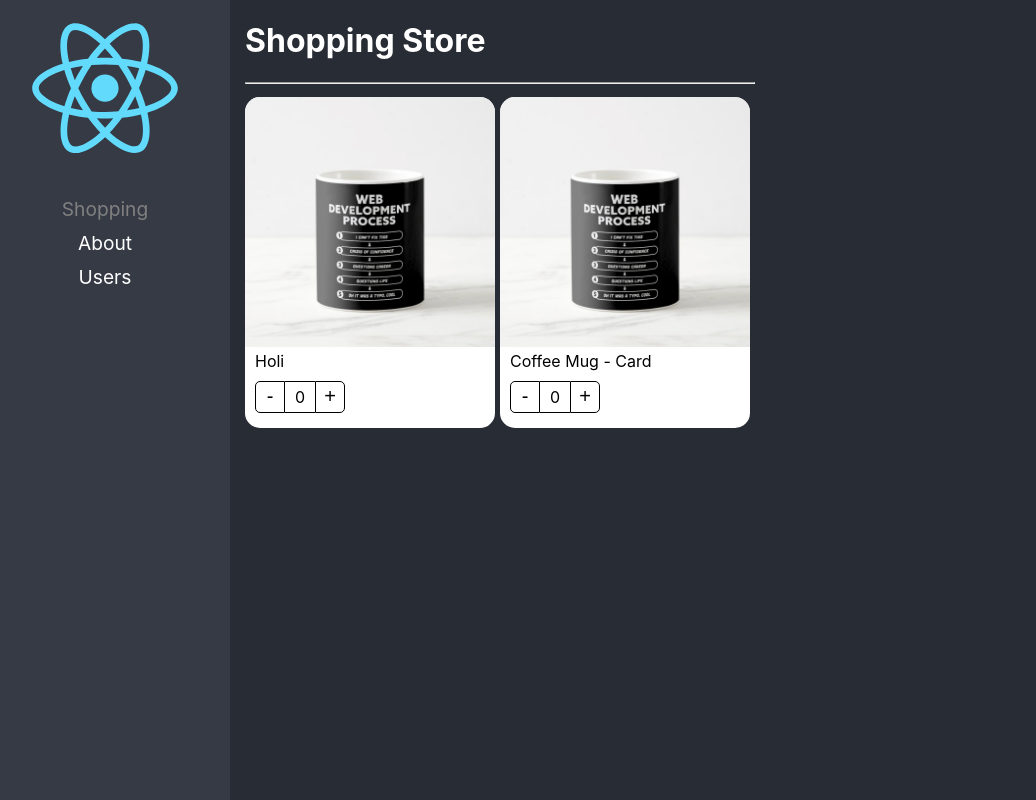
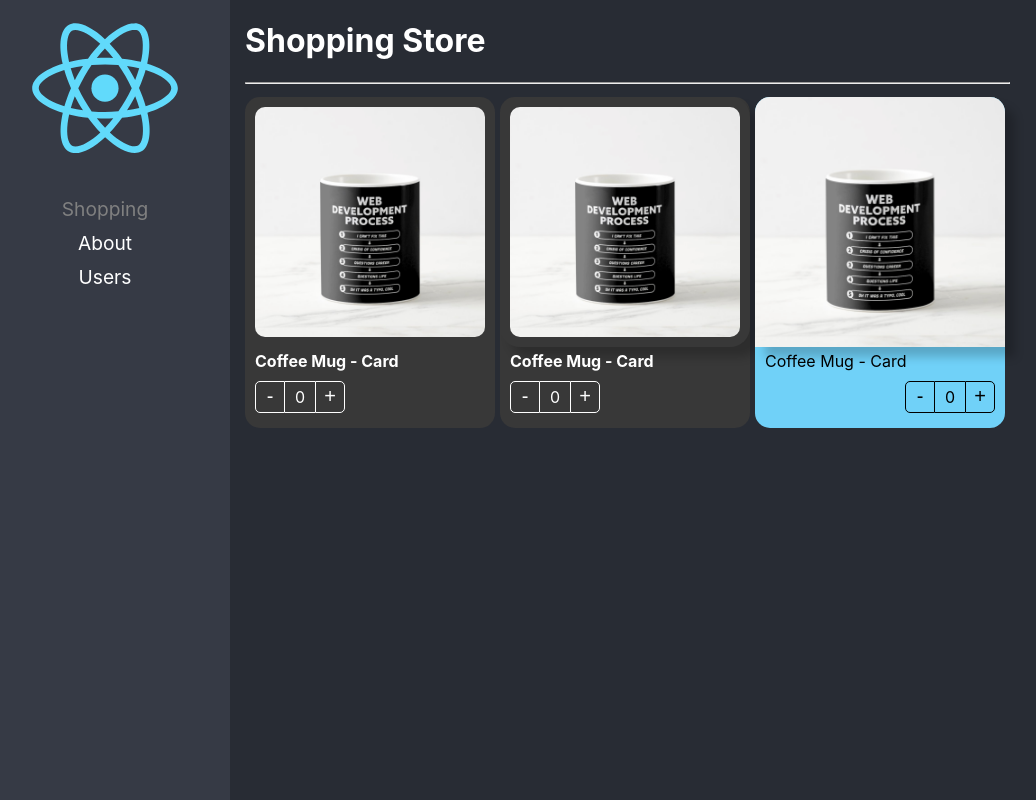
Before and after one commit to leotangram/react-library-lo, a React (Create React App) app: page / in a window 1280 px wide. Shown: the whole page, without its empty margins (20-1056 px from the left). Built offline with nearby package versions, Linux system fonts and the light colour scheme.

Commit message:
Component extend styles ready

```diff
--- a/src/02-component-patterns/components/ProductButtons.tsx
+++ b/src/02-component-patterns/components/ProductButtons.tsx
@@ -1,12 +1,16 @@
 import { useContext } from 'react'
 import { ProductsContext } from './ProductCard'
 import styles from '../styles/styles.module.css'
+import { ProductButtonsProps } from '../interfaces/interfaces'
 
-export const ProductButtons = () => {
+export const ProductButtons = ({ className, style }: ProductButtonsProps) => {
   const { counter, increaseBy } = useContext(ProductsContext)
 
   return (
-    <div className={styles.buttonsContainer}>
+    <div
+      className={`${styles.buttonsContainer} ${className ? className : ''}`}
+      style={style}
+    >
       <button className={styles.buttonMinus} onClick={() => increaseBy(-1)}>
         -
       </button>
--- a/src/02-component-patterns/components/ProductCard.tsx
+++ b/src/02-component-patterns/components/ProductCard.tsx
@@ -6,12 +6,22 @@
 export const ProductsContext = createContext({} as ProductContextProps)
 const { Provider } = ProductsContext
 
-const ProductCard = ({ children, product }: ProductCardProps) => {
+const ProductCard = ({
+  children,
+  className,
+  product,
+  style
+}: ProductCardProps) => {
   const { counter, increaseBy } = useProduct()
 
   return (
     <Provider value={{ counter, increaseBy, product }}>
-      <div className={styles.productCard}>{children}</div>
+      <div
+        className={`${styles.productCard} ${className ? className : ''}`}
+        style={style}
+      >
+        {children}
+      </div>
     </Provider>
   )
 }
--- a/src/02-component-patterns/components/ProductImage.tsx
+++ b/src/02-component-patterns/components/ProductImage.tsx
@@ -2,8 +2,9 @@
 import { ProductsContext } from './ProductCard'
 import noImage from '../assets/no-image.jpg'
 import styles from '../styles/styles.module.css'
+import { ProductImageProps } from '../interfaces/interfaces'
 
-export const ProductImage = ({ img = '' }) => {
+export const ProductImage = ({ className, img, style }: ProductImageProps) => {
   const { product } = useContext(ProductsContext)
 
   let imgToShow: string
@@ -16,5 +17,12 @@
     imgToShow = noImage
   }
 
-  return <img alt="Product" className={styles.productImg} src={imgToShow} />
+  return (
+    <img
+      alt="Product"
+      className={`${styles.productImg} ${className ? className : ''}`}
+      src={imgToShow}
+      style={style}
+    />
+  )
 }
--- a/src/02-component-patterns/components/ProductTitle.tsx
+++ b/src/02-component-patterns/components/ProductTitle.tsx
@@ -1,12 +1,20 @@
 import { useContext } from 'react'
 import { ProductsContext } from './ProductCard'
 import styles from '../styles/styles.module.css'
+import { ProductTitleProps } from '../interfaces/interfaces'
 
-export const ProductTitle = ({ title }: { title?: string }) => {
+export const ProductTitle = ({
+  className,
+  style,
+  title
+}: ProductTitleProps) => {
   const { product } = useContext(ProductsContext)
 
   return (
-    <span className={styles.productDescription}>
+    <span
+      className={`${styles.productDescription} ${className ? className : ''}`}
+      style={style}
+    >
       {title ? title : product.title}
     </span>
   )
--- a/src/02-component-patterns/pages/ShoppingPage.tsx
+++ b/src/02-component-patterns/pages/ShoppingPage.tsx
@@ -1,5 +1,6 @@
 import { ProductButtons } from '../components/ProductButtons'
 import ProductCard, { ProductImage, ProductTitle } from '../components/'
+import '../styles/custom-styles.css'
 
 const product = {
   id: '1',
@@ -13,15 +14,29 @@
       <h1>Shopping Store</h1>
       <hr />
       <div style={{ display: 'flex', flexDirection: 'row', flexWrap: 'wrap' }}>
-        <ProductCard product={product}>
-          <ProductCard.Image />
-          <ProductCard.Title title="Holi" />
-          <ProductCard.Buttons />
+        <ProductCard className="bg-dark text-white" product={product}>
+          <ProductCard.Image className="custom-image" />
+          <ProductCard.Title className="text-bold" />
+          <ProductCard.Buttons className="custom-buttons" />
         </ProductCard>
-        <ProductCard product={product}>
-          <ProductImage img={product.img} />
+        <ProductCard className="bg-dark text-white" product={product}>
+          <ProductImage
+            className="custom-image"
+            img={product.img}
+            style={{ boxShadow: '10px 10px 10px rgba(0, 0, 0, 0.2)' }}
+          />
+          <ProductTitle className="text-bold" />
+          <ProductButtons className="custom-buttons" />
+        </ProductCard>
+        <ProductCard style={{ backgroundColor: '#70d1f8' }} product={product}>
+          <ProductImage
+            img={product.img}
+            style={{ boxShadow: '10px 10px 10px rgba(0, 0, 0, 0.2)' }}
+          />
           <ProductTitle />
-          <ProductButtons />
+          <ProductButtons
+            style={{ display: 'flex', justifyContent: 'flex-end' }}
+          />
         </ProductCard>
       </div>
     </div>
--- /dev/null
+++ b/src/02-component-patterns/styles/custom-styles.css
@@ -0,0 +1,23 @@
+.bg-dark {
+  background-color: rgb(56, 56, 56);
+}
+
+.text-white {
+  color: #ffffff;
+}
+
+.text-bold {
+  font-weight: bold;
+}
+
+.custom-image {
+  border-radius: 20px;
+  padding: 10px;
+  width: calc(100% - 20px);
+}
+
+.custom-buttons button,
+.custom-buttons div {
+  border-color: #ffffff;
+  color: #ffffff;
+}
```
Also changed, not shown: src/02-component-patterns/interfaces/interfaces.ts (+25 -5 lines).
